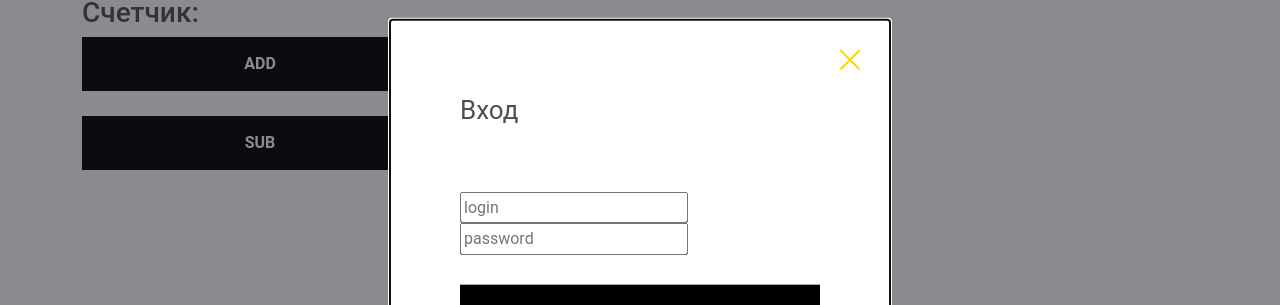
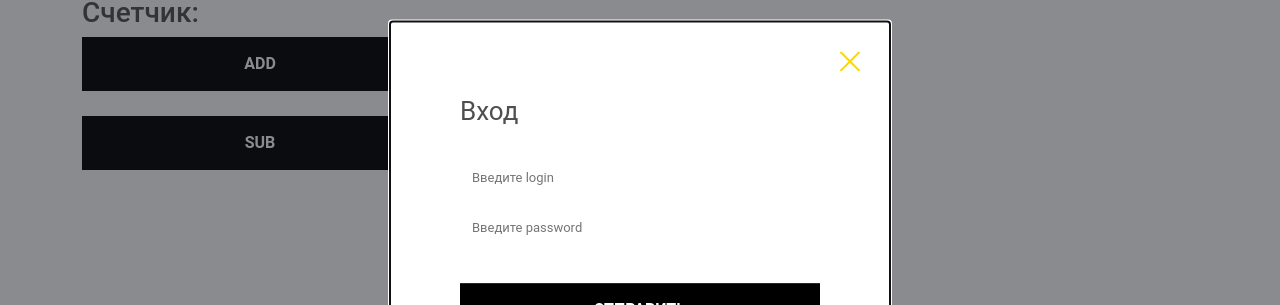
Before and after one commit to ssavl/react_code, a React (Create React App) app in the folder react_quiz/: page / in a window 1280 px wide. Both pictures are taken after a click on the link "Login". Shown: the part 186-491 px from the top of the page. Built offline with nearby package versions, Linux system fonts and the light colour scheme; no server answers.

Commit message:
Добавил компонент кнопки

```diff
--- a/react_quiz/src/components/Input/index.js
+++ b/react_quiz/src/components/Input/index.js
@@ -11,50 +11,40 @@ const Input = props => {
         field,
         mask,
         placeholder,
-        size = 'm',
-        type = 'text',
+        type,
         value,
-        onBlur = _ => _,
-        onChange,
     } = props;
 
-    const handleBlur = e => {
-        e.preventDefault();
-        if (!disabled) {
-            onBlur(value, props);
-        }
-    };
+    // const inputProps = {
+    //     field,
+    //     onBlur: handleBlur,
+    //     onChange: handleChange,
+    //     disabled,
+    //     placeholder,
+    //     type,
+    //     value,
+    // };
 
-    const handleChange = e => {
-        e.preventDefault();
-        if (!disabled) {
-            onChange(e.target.value, props);
-        }
-    };
 
-    const inputProps = {
-        field,
-        onBlur: handleBlur,
-        onChange: handleChange,
-        disabled,
-        placeholder,
-        type,
-        value,
-    };
 
-    const classInput = ['Input__input'];
-    if (error) classInput.push(`Input__error`);
-    if (size) classInput.push(`Input__${size}`)
+    const classInput = ['Input__input']
+    if (error) classInput.push(`Input__error`)
+    if (disabled) classInput.push(`Input__disabled`)
 
     return (
-        <div className='Input'>
-            {mask ? (
-                <InputMask {...inputProps} className={classInput.join(' ')} mask={mask} />
-            ) : (
-                <input className={classInput.join(' ')} {...inputProps} />
-            )}
-            {error && <div className='Input__error-detail'>{error}</div>}
-        </div>
+        <>
+            <div className={'Input__wrapper'}>
+                <input
+                    field={field}
+                    type={type}
+                    placeholder={placeholder}
+                    className={classInput.join(' ')}
+                    disabled={disabled}
+                    value={value}
+                />
+                <div className={'Input__border'}/>
+            </div>
+        </>
     );
 };
 
--- a/react_quiz/src/components/Input/styles.sass
+++ b/react_quiz/src/components/Input/styles.sass
@@ -1,26 +1,42 @@
 
 .Input
   &__input
+    position: relative
+    z-index: 1
     width: 100%
+    height: 46px
+    font-size: 13px
+    border-radius: 8px
+    padding: 17px 10px
+    //box-sizing: border-box
     border: none
-    border-bottom: 2px solid black
-
-  &__m
-    font-size: 16px
-    font-weight: 600
-    padding: 7px 5px
-
-  &__l
-    font-size: 20px
-    font-weight: 600
-    padding: 10px 7px
-  &__xl
-    font-size: 24px
-    font-weight: 600
-    padding: 12px 10px
+    &:focus
+      outline: none
+      & ~ .Input__border
+        height: 100%
+        width: 100%
+        background: black
 
   &__error
-    border-bottom-color: red
+
     &-detail
       color: red
       margin-top: 5px
+
+
+  &__border
+    position: absolute
+    left: 0
+    top: 0
+    z-index: 0
+    height: 0
+    width: 0
+    background: #0d6efd
+    transition: height 0.1s ease-out, width 0.3s ease-out
+
+
+  &__wrapper
+    overflow: hidden
+    border-radius: 10px
+    padding: 2px
+    position: relative
--- a/react_quiz/src/components/Modal/index.js
+++ b/react_quiz/src/components/Modal/index.js
@@ -32,7 +32,7 @@ const Modal = ({ isOpen, children, title, confirmBtn, onConfirm = _ => _, onClos
             <button className='Modal__close' onClick={onClose}>
                 <IconClose />
             </button>
-            {title && <div className='Modal__title underline'>{title}</div>}
+            {title && <div className='Modal__title'>{title}</div>}
             <div className='Modal__body'>{children}</div>
             {confirmBtn && (
                 <Button className='Modal__confirm-btn' label={confirmBtn} onClick={onConfirm} />
--- a/react_quiz/src/components/Modal/styles.sass
+++ b/react_quiz/src/components/Modal/styles.sass
@@ -22,9 +22,9 @@
 
   &__title
     position: relative
-    padding-bottom: 20px
+    padding-bottom: 10px
     font-size: 26px
-    margin-bottom: 40px
+    margin-bottom: 10px
 
   &__confirm-btn
     margin-top: 30px
--- a/react_quiz/src/components/Navbar/index.js
+++ b/react_quiz/src/components/Navbar/index.js
@@ -32,7 +32,7 @@ const Navbar = ({openModal, pushStyle}) => {
 
 
     const testHandler = (key, value) => {
-        axios.post('http://127.0.0.1:8000/api/v1/api-token-auth/', {
+        axios.post('http://127.0.0.1:8000/api/v1/api/auth/login', {
             username: loginUser,
             password: passwordUser
         }).then(response => {
@@ -41,7 +41,9 @@ const Navbar = ({openModal, pushStyle}) => {
                 setModal(false)
                 setStatusModal('success')
             }
-        }).catch(error => {console.log(error.response.status)})
+        }).catch(error => {if (error.response.status === 400) {
+            setStatusModal('signUp')
+        }})
 
     }
 
@@ -66,14 +68,21 @@ const Navbar = ({openModal, pushStyle}) => {
                     onClose={() => setModal(false)}
 
                 >
-                    <input type={'text'}
+                    <Input type={'text'}
+                           field={'login'}
+                           placeholder = {'Введите login'}
                            onChange={(event) => setLogin(event.target.value)}
-                           placeholder='login'
+                           // value = {(event) => event.target.value}
+                           error={false}
+                           disabled={false}
                     />
-                    <br/>
-                    <input type={'password'}
+                    <Input type={'password'}
+                           field={'password'}
+                           placeholder = {'Введите password'}
                            onChange={(event) => setPassword(event.target.value)}
-                           placeholder='password'
+                        // value = {(event) => event.target.value}
+                           error={false}
+                           disabled={false}
                     />
 
                 </Modal>
@@ -101,10 +110,10 @@ const Navbar = ({openModal, pushStyle}) => {
                 >
 
                 <input type="text" placeholder={'login'}/>
-                <br/>
+
+                <input type="email" placeholder={'email'}/>
+
                 <input type="password" placeholder={'password'}/>
-                <br/>
-                <input type="password" placeholder={'password confirm'}/>
 
                 </Modal>
             )}
```
Also changed, not shown: react_quiz/src/img/menu.svg (added).
